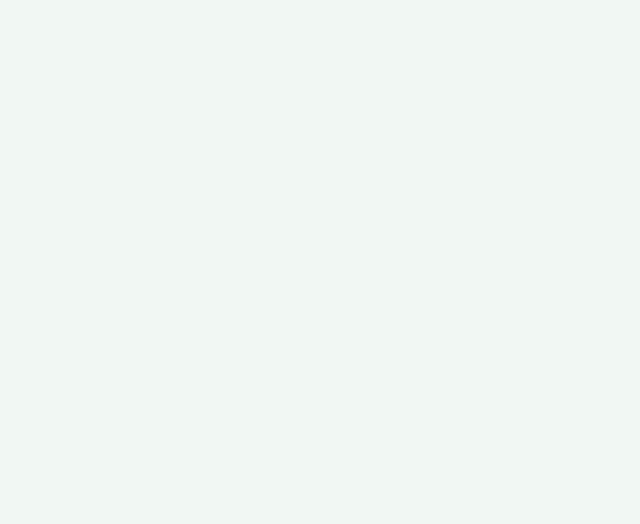
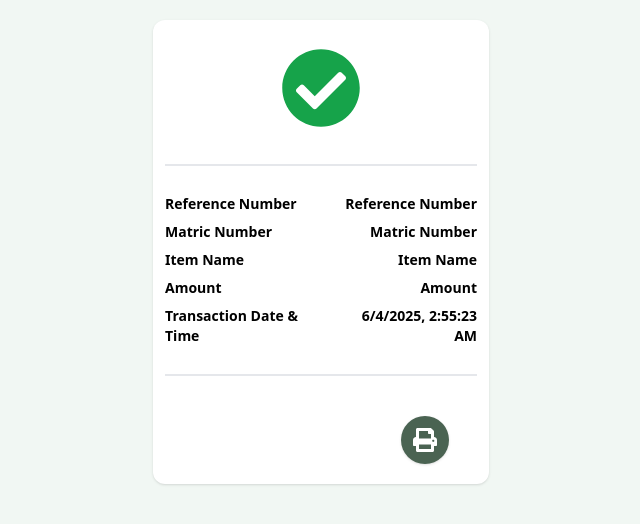
Before and after one commit to varletint/paywithmi, a React (Vite) app in the folder client/: page /verify-success/1 in a window 1280 px wide. Before the commit this address had no page. Shown: the top 524 px of the page, without its empty margins (319-959 px from the left). Built offline with nearby package versions, Linux system fonts and the light colour scheme.

Commit message:
receipt ui

```diff
--- a/client/src/App.jsx
+++ b/client/src/App.jsx
@@ -11,6 +11,7 @@ import Page from "./Pages/Page";
 import CreateAccount from "./Pages/CreateAccount";
 import GeneratePaymentDetails from "./Pages/GeneratePaymentDetails";
 import TransanctionVerification from "./Pages/TransanctionVerification";
+import UploadSuccessful from "./Pages/UploadSuccessful";
 
 function App() {
   return (
@@ -29,6 +30,10 @@ function App() {
             element={<TransanctionVerification />}
             path='/verify/:reference'
           />
+          <Route
+            path='/verify-success/:refrence'
+            element={<UploadSuccessful />}
+          />
           {/* <Route path='/register' element={<CreateAccount />} /> */}
 
           {/* Private Routes */}
--- /dev/null
+++ b/client/src/Pages/UploadSuccessful.jsx
@@ -0,0 +1,47 @@
+import { FaCheckCircle, FaPrint } from "react-icons/fa";
+
+export default function UploadSuccessful() {
+  return (
+    <div className=' min-h-screan mx-auto max-w-[21rem] '>
+      <div className='bg-white mt-5 shadow rounded-xl px-3 py-5'>
+        <div className='text-center py-2 '>
+          <FaCheckCircle
+            className='w-[5rem] mx-auto h-[5rem]
+          text-green-600 py-'
+          />
+        </div>
+        <div className='w-full border mt-7'></div>
+        <div className='customer-details flex justify-between  py- mt-7'>
+          <div className='left flex flex-col gap-2'>
+            <p className=' font-semibold text-sm'>Reference Number</p>
+            <p className=' font-semibold text-sm'>Matric Number</p>
+            <p className=' font-semibold text-sm'>Item Name</p>
+            <p className=' font-semibold text-sm'> Amount</p>
+            <p className=' font-semibold text-sm'>Transaction Date & Time</p>
+          </div>
+          <div className='left flex flex-col gap-2'>
+            <p className=' font-semibold text-sm text-end'>Reference Number</p>
+            <p className=' font-semibold text-sm text-end'>Matric Number</p>
+            <p className=' font-semibold text-sm text-end'>Item Name</p>
+            <p className=' font-semibold text-sm text-end'> Amount</p>
+            <p className=' font-semibold text-sm text-end'>
+              {new Date().toLocaleString()}
+            </p>
+          </div>
+        </div>
+        <div className='w-full border mt-7'></div>
+        <div className=' mt-10 flex justify-end px-7'>
+          {/* <button className=' bg-[#4a6352] text-white w-[6rem] outline-none py-2'>
+            Print
+          </button> */}
+          <button
+            className=' bg-[#4a6352] rounded-3xl w-[3rem] h-[3rem] flex
+          justify-center items-center shadow'
+            onClick={() => window.print()}>
+            <FaPrint className=' text-white h-6 w-6  ' />
+          </button>
+        </div>
+      </div>
+    </div>
+  );
+}
```
